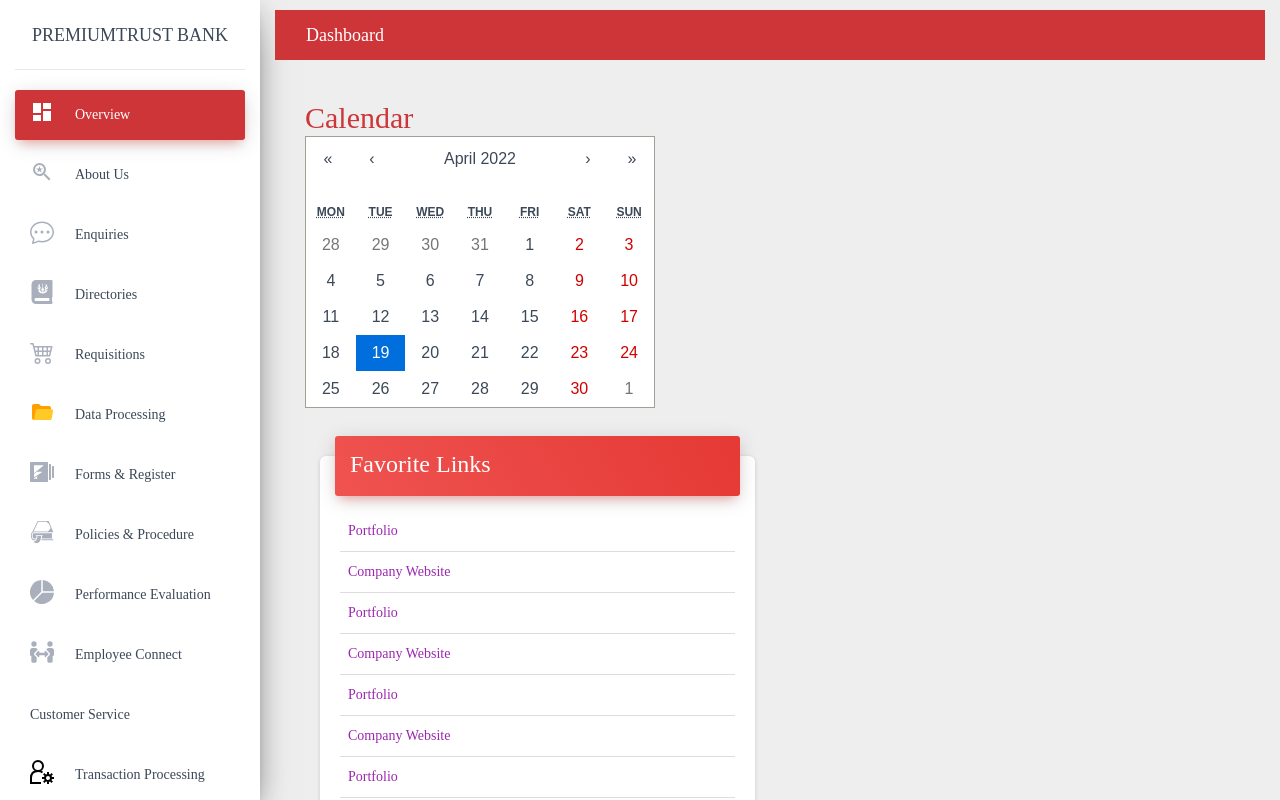
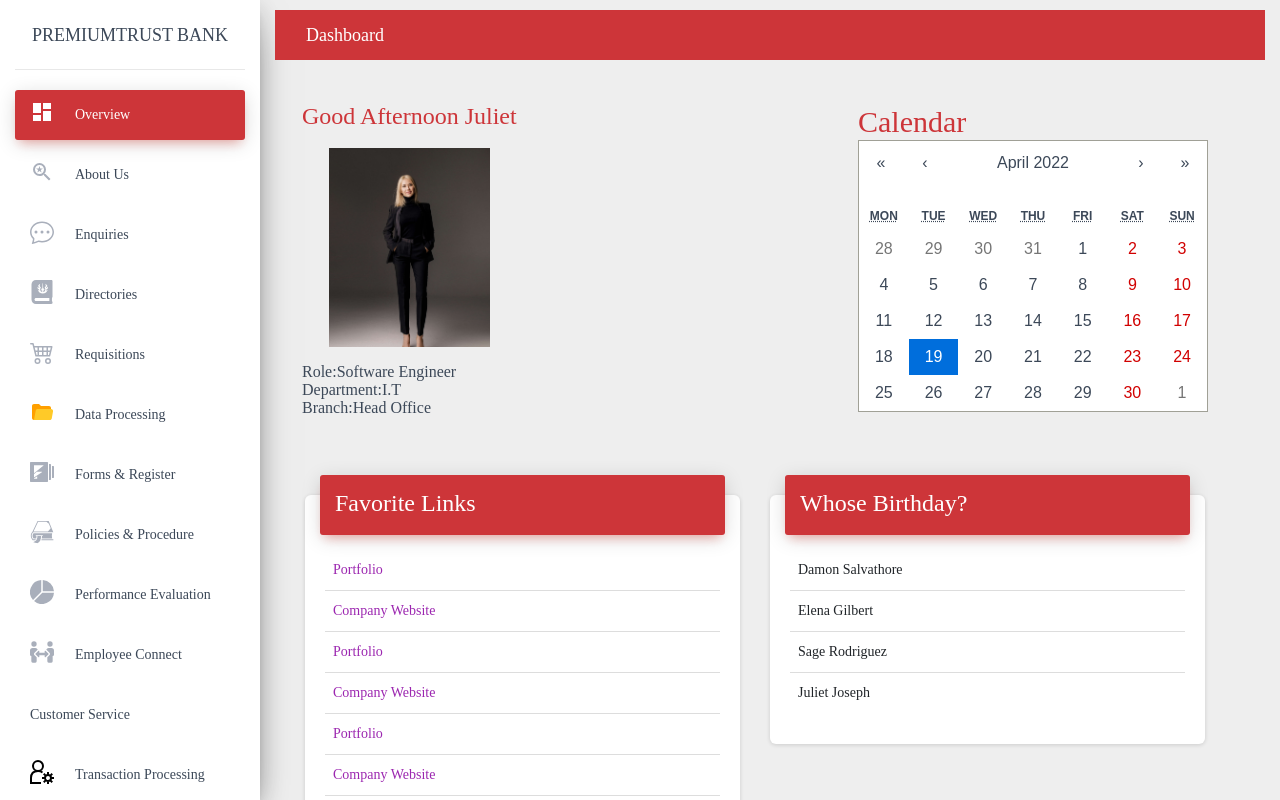
Before and after one commit to Juliet-07/portal-ptb, a Next.js app: page /admin/dashboard in a window 1280 px wide. Shown: the top 800 px of the page. Built offline with nearby package versions, Linux system fonts and the light colour scheme.

Commit message:
adding features to overview page

```diff
--- a/pages/admin/dashboard.js
+++ b/pages/admin/dashboard.js
@@ -1,6 +1,8 @@
-import React, { useState } from "react";
+import React, { useState, useEffect } from "react";
 import Head from "next/head";
 import Link from "next/link";
+import Image from "next/image";
+import Woman from "../../assets/woman.jpg";
 import { MdDashboard, MdPerson, MdSavedSearch } from "react-icons/md";
 import { BsChatDots, BsCart4, BsFillPieChartFill } from "react-icons/bs";
 import { FaJournalWhills, FaPeopleArrows } from "react-icons/fa";
@@ -14,6 +16,16 @@ import "react-calendar/dist/Calendar.css";
 
 const Dashboard = () => {
   const [value, onChange] = useState(new Date());
+  const [hour, setHour] = useState(null);
+  const [user, setUser] = useState("Juliet");
+  useEffect(() => {
+    timeGreeting();
+  });
+  const timeGreeting = () => {
+    let date = new Date();
+    let hour = date.getHours();
+    setHour(hour);
+  };
   return (
     <>
       <Head>
@@ -178,19 +190,45 @@ const Dashboard = () => {
           </nav>
           {/* Navbar Ends */}
           <div className="content">
-            <div className="container-fluid">
+            <div className="container-fluid row">
+              {/* Profile Div */}
               {/* Calendar */}
               <div
-                // style={{
-                //   display: "flex",
-                //   flexDirection: "column",
-                //   alignItems: "center",
-                //   justifyContent: "center",
-                // }}
-                className="mb-5"
+                style={{
+                  display: "flex",
+                  flexDirection: "row",
+                  justifyContent: "space-between",
+                  alignItems: "center",
+                }}
               >
-                <h4 className="text-3xl shadeRed1">Calendar</h4>
-                <Calendar onChange={onChange} value={value} />
+                <div>
+                  <p className="text-2xl shadeRed1">
+                    {hour < 12
+                      ? "Good Morning "
+                      : hour < 17
+                      ? "Good Afternoon "
+                      : "Good evening "}
+                    {user}
+                  </p>
+                  <Image
+                    src={Woman}
+                    width={500}
+                    height={500}
+                    layout="responsive"
+                    objectFit="contain"
+                    alt="Picture of the author"
+                    className="mt-3"
+                  />
+                  <div className="mt-3">
+                    <p>Role:Software Engineer</p>
+                    <p>Department:I.T</p>
+                    <p>Branch:Head Office</p>
+                  </div>
+                </div>
+                <div>
+                  <h4 className="text-3xl shadeRed1">Calendar</h4>
+                  <Calendar onChange={onChange} value={value} />
+                </div>
               </div>
               {/* Calendar */}
               {/* Display Links */}
```
Also changed, not shown: assets/woman.jpg (added), styles/styles.css.
